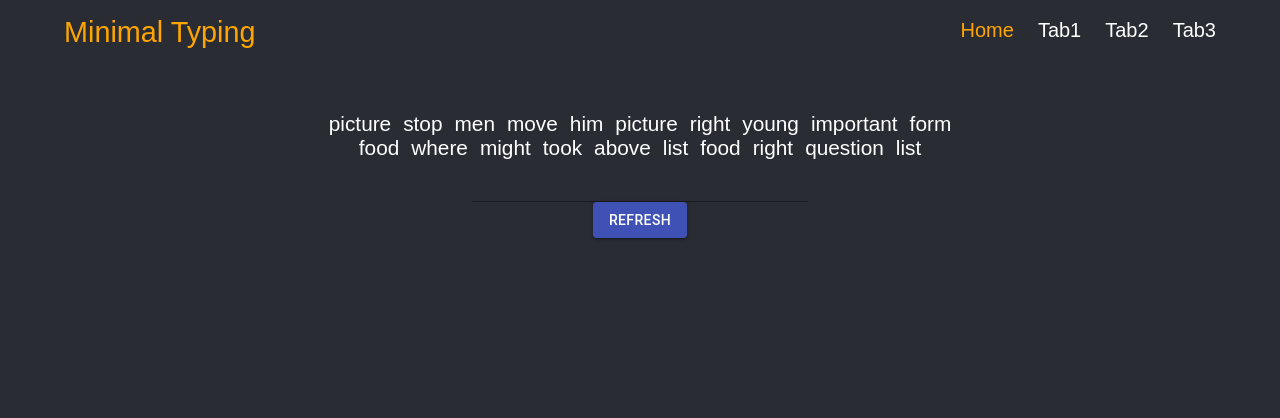
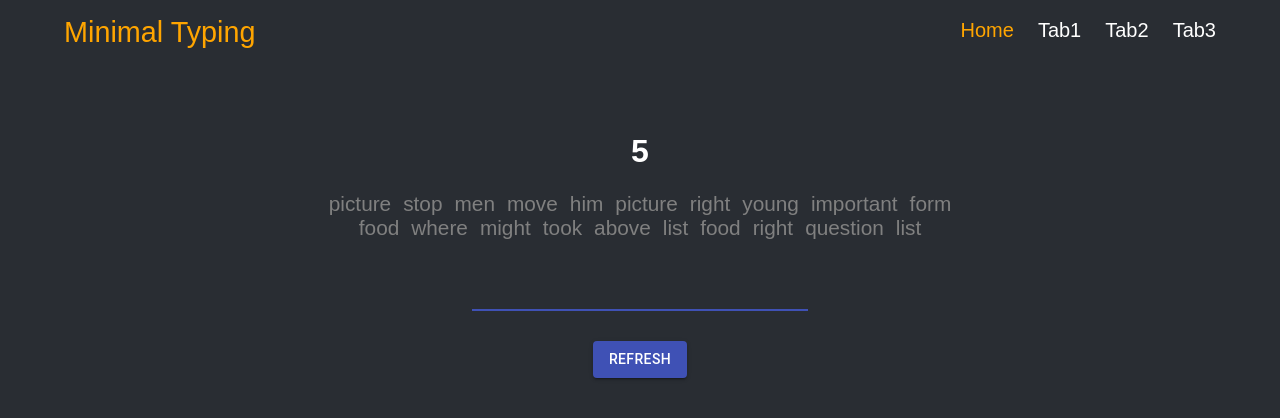
Before and after one commit to matthew8541/MinimalTypist, a React (Create React App) app: page /home in a window 1280 px wide. Shown: the top 418 px of the page. Built offline with nearby package versions, Linux system fonts and the light colour scheme.

Commit message:
redux setup / timer functionality added

```diff
--- a/package.json
+++ b/package.json
@@ -4,13 +4,16 @@
   "private": true,
   "dependencies": {
     "@material-ui/core": "^4.11.4",
+    "@reduxjs/toolkit": "^1.6.0",
     "@testing-library/jest-dom": "^5.14.1",
     "@testing-library/react": "^11.2.7",
     "@testing-library/user-event": "^12.8.3",
     "react": "^17.0.2",
     "react-dom": "^17.0.2",
+    "react-redux": "^7.2.4",
     "react-router-dom": "^5.2.0",
     "react-scripts": "4.0.3",
+    "redux": "^4.1.0",
     "web-vitals": "^1.1.2"
   },
   "scripts": {
--- /dev/null
+++ b/src/components/Result.js
@@ -0,0 +1,30 @@
+import React from 'react'
+import { Button } from '@material-ui/core';
+
+import { useSelector, useDispatch } from 'react-redux';
+import {  changeGameStatus, resetTimer, setTotalWords } from '../store/counterSlice';
+
+const Result = () => {
+
+  const dispatch = useDispatch();
+  const totalWords = useSelector((state) => state.counter.totalWords);
+
+  return (
+    <div>
+      <h1 className="centered">Result</h1>
+      <h2 className="centered">{`Total Words: ${totalWords}`}</h2>
+      <Button
+        variant="contained"
+        color="primary"
+        onClick={() => {
+          dispatch(resetTimer());
+          dispatch(changeGameStatus({type: "start"}));
+          dispatch(setTotalWords({amount: 0}));
+        }}>
+        Restart
+      </Button>
+    </div>
+  );
+}
+
+export default Result;
--- a/src/components/TypingArea.css
+++ b/src/components/TypingArea.css
@@ -2,8 +2,22 @@
     padding: 3px;
     margin: 3px;
     font-size: 1.3rem;
+    /* border-color: black; */
 }
 
-.wrapper {
+.word.new {
+    color: grey;
+}
 
+.word.correct {
+    color: white;
 }
+
+.word.incorrect {
+    color: #E32800;
+    color: #EA6711;
+}
+
+.typing {
+    flex-direction: column;
+}
--- a/src/components/TypingArea.js
+++ b/src/components/TypingArea.js
@@ -1,5 +1,7 @@
 import React, { useEffect, useState } from 'react'
 import { TextField, Button, Grid, makeStyles } from '@material-ui/core';
+import { useSelector, useDispatch } from 'react-redux';
+import { changeGameStatus, incrementTotalWords} from '../store/counterSlice';
 import { vocab } from "../constants/vocabulary";
 import "./TypingArea.css";
 
@@ -7,9 +9,11 @@ const useStyles = makeStyles({
   textField_Input: {
     color: "white",
     alignSelf: "center",
-    fontSize: 24
+    fontSize: 24,
+    margin: '30px 30px'
   },
   button: {
+
   }
 })
 
@@ -18,53 +22,77 @@ const TypingArea = () => {
   const [currentWords, setCurrentWords] = useState([]);
   const [nextWords, setNextWords] = useState([]);
 
-  console.log(currentWords)
+  const dispatch = useDispatch();
+  const timer = useSelector((state) => state.counter.timer);
+  const totalWords = useSelector((state) => state.counter.totalWords);
+  const gameStatus = useSelector((state) => state.counter.gameStatus);
 
   const materialStyles = useStyles();
+
+  // componentdidmount
   useEffect(() => {
     setCurrentWords(getNewWords());
     setNextWords(getNewWords());
   }, [])
 
-  const inputUpdateHandler = (event) => {
-    console.log(event);
-    setInput(event.target.value);
-  }
-
+  /**##########################
+   *  Typing Helper Functions
+   ############################*/
   const getNewWords = () => {
     const newWords = []
     for (let i = 0; i < 10; i++) {
       const randomWord = vocab[Math.floor(Math.random() * vocab.length)];
       newWords.push({
         word: randomWord,
-        status: "NEW"
+        status: "new"
       });
     }
     return newWords;
   }
 
-  const printRow = (words) => {
+  const showWords = (words) => {
     return words.map((current, index) => {
       const { word, status } = current;
       return <span key={index} className={`word ${status}`}>{word}</span>;
     });
   }
 
+  /**#########################
+   *      Action Handlers
+   ###########################*/
+  const inputUpdateHandler = (event) => {
+    setInput(event.target.value.trim());
+  }
+
+  const keyPressHandler = (event) => {
+    if (gameStatus === "start") {
+      dispatch(changeGameStatus({type: "progress"}))
+    }
+    if (event.key === " ") {
+      dispatch(incrementTotalWords())
+      setInput("");
+    }
+  }
+
   return (
-    <div className="grid">
-      <Grid>{printRow(currentWords)}</Grid>
-      <Grid>{printRow(nextWords)}</Grid>
+    <div>
+      <h1>{timer}</h1>
       <div>
+        <Grid>{showWords(currentWords)}</Grid>
+        <Grid>{showWords(nextWords)}</Grid>
+      </div>
+      <div className="typing">
         <TextField
+          autoFocus
           id="filled-basic"
           InputProps={{ className: materialStyles.textField_Input }}
           onChange={inputUpdateHandler}
+          onKeyPress={keyPressHandler}
+          value={input}
         >
         </TextField>
       </div>
-      <div >
-        <Button variant="contained" color="primary" onClick={() => setInput("")}>Refresh</Button>
-      </div>
+      <Button variant="contained" color="primary" onClick={() => setInput("")}>Refresh</Button>
     </div>
   );
 }
--- a/src/index.js
+++ b/src/index.js
@@ -1,13 +1,18 @@
 import React from 'react';
 import ReactDOM from 'react-dom';
+
 import './index.css';
 import App from './App';
+import store from "./store/index"
+
 import { BrowserRouter } from "react-router-dom";
-
+import { Provider } from 'react-redux'
 
 ReactDOM.render(
-  <BrowserRouter>
-    <App />
-  </BrowserRouter>,
+  <Provider store={store}>
+    <BrowserRouter>
+      <App />
+    </BrowserRouter>
+  </Provider>,
   document.getElementById('root')
 );
--- a/src/pages/Home.js
+++ b/src/pages/Home.js
@@ -1,17 +1,35 @@
-import React, { useEffect, useState } from 'react'
+import React, { useState, useEffect } from 'react'
+import TypingArea from '../components/TypingArea';
+import Result from "../components/Result"
+import { useSelector, useDispatch } from 'react-redux';
+import { tictok, changeGameStatus } from '../store/counterSlice';
 import "./Home.css"
-import TypingArea from '../components/TypingArea';
 
 
 
 const Home = () => {
+  const dispatch = useDispatch();
+  const timer = useSelector((state) => state.counter.timer);
+  // const totalWords = useSelector((state) => state.counter.totalWords);
+  const gameStatus = useSelector((state) => state.counter.gameStatus);
+
+  useEffect(() => {
+    console.log("home useEffect")
+    let interval = null;
+    if (gameStatus === "over") clearInterval(interval);
+    else if (timer <= 0) dispatch(changeGameStatus({ type: "over" }));
+    else if (gameStatus === "progress") {
+      interval = setInterval(() => {
+        dispatch(tictok());
+      }, 1000);
+    }
+    return () => clearInterval(interval);
+  }, [timer, gameStatus]);
 
   return (
     <div className="centered">
-      <div>
-        {/* <h1 className="centered">Home Page</h1> */}
-      </div>
-      <TypingArea />
+      {gameStatus !== "over" && <TypingArea />}
+      {gameStatus === "over" && <Result />}
     </div>
   );
 };
--- a/src/pages/Intro.js
+++ b/src/pages/Intro.js
@@ -1,4 +1,4 @@
-import classes from "./Intro.module.css"
+// import classes from "./Intro.module.css"
 import React, { useEffect } from 'react'
 
 const Intro = () => {
--- /dev/null
+++ b/src/store/counterSlice.js
@@ -0,0 +1,47 @@
+import { createSlice } from '@reduxjs/toolkit'
+const TIME = 5;
+const GAME_STATUS = {START: "start", PROGRESS: "progress", OVER: "over"};
+const initialState = {
+  timer: TIME,
+  totalWords: 0,
+  correctWords: 0,
+  gameStatus: GAME_STATUS.START,
+  showResult: false
+}
+
+const counterSlice = createSlice({
+  name: 'counter',
+  initialState,
+  reducers: {
+    tictok(state) {
+      state.timer--;
+    },
+    resetTimer(state) {
+      state.timer = TIME;
+    },
+    incrementTotalWords(state) {
+      state.totalWords++;
+    },
+    changeGameStatus(state, actions) {
+      console.log(actions)
+      state.gameStatus = actions.payload.type;
+      console.log("Current Game Status", state.gameStatus);
+    },
+    setTotalWords(state, actions) {
+      state.totalWords = actions.payload.amount;
+    },
+    changeResultStatus(state) {
+      state.showResult = !state.showResult;
+    }
+  },
+})
+
+export const {
+  tictok,
+  incrementTotalWords,
+  changeGameStatus,
+  resetTimer,
+  setTotalWords
+} = counterSlice.actions
+
+export default counterSlice.reducer
--- a/src/store/index.js
+++ b/src/store/index.js
@@ -0,0 +1,8 @@
+import { configureStore } from '@reduxjs/toolkit';
+import counterReducer from './counterSlice';
+
+const store = configureStore({
+  reducer: { counter: counterReducer},
+});
+
+export default store;
```
Also changed, not shown: 1 other file (tests, documents, lock files or other folders).
